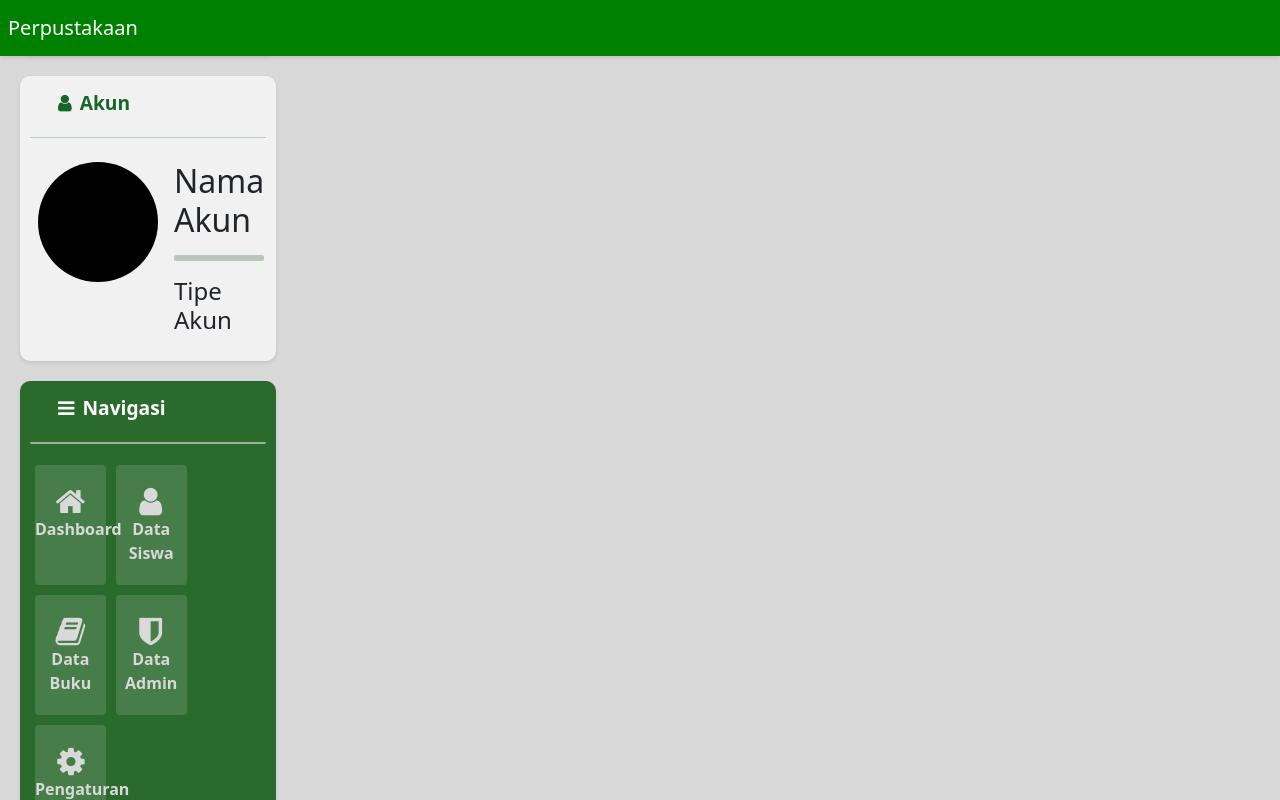
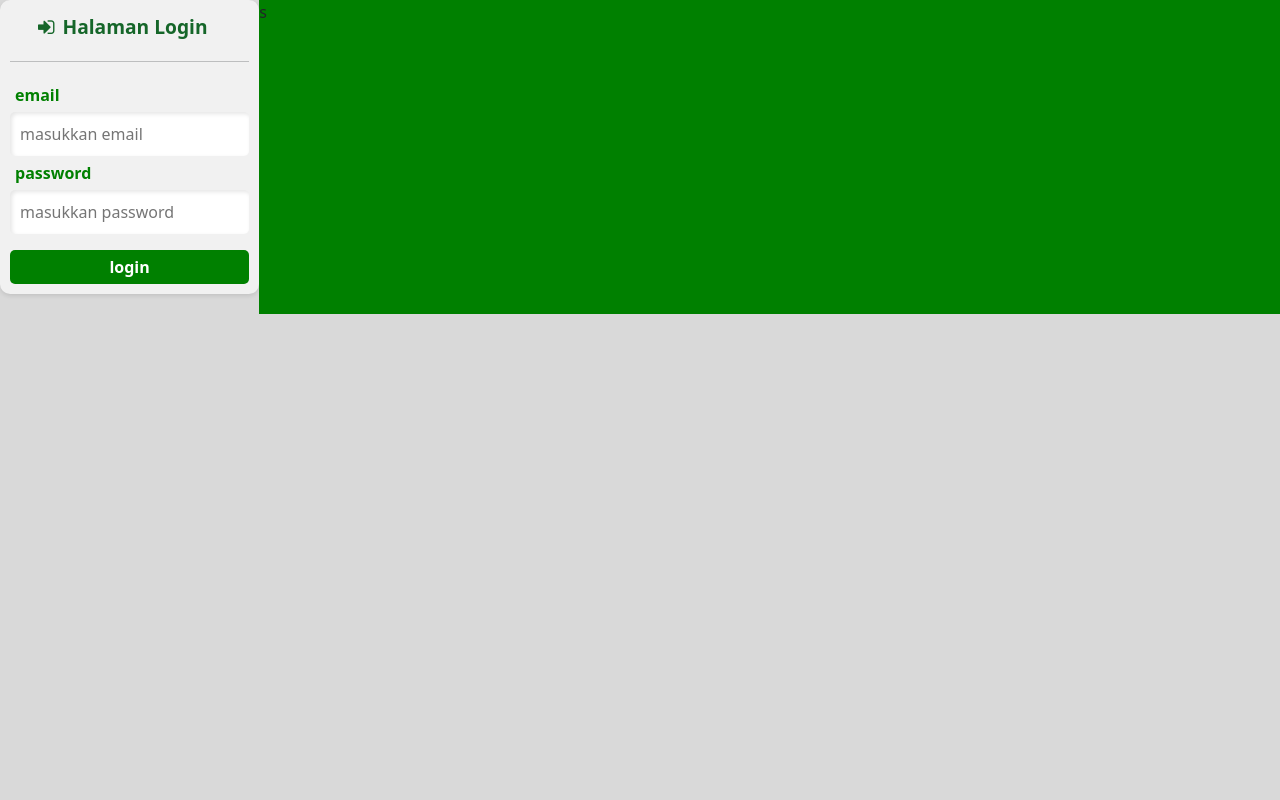
Before and after one commit to rizalalfadlil/perpustakaan, a React (Create React App) app: page /login in a window 1280 px wide. Built offline with nearby package versions, Linux system fonts and the light colour scheme.

Commit message:
menambahkan log out

```diff
--- a/src/App.js
+++ b/src/App.js
@@ -1,21 +1,9 @@
-import logo from './logo.svg';
 import './App.css';
 import './css/style.css';
-import Navbar from './components/Navbar';
-import { Sidebar } from './components/Sidebar';
-import { Mainpage } from './mainpage';
-import { ScrollUp } from './components/scrollup';
+import { Mainpage } from './components/mainpage';
 function App() {
   return (
-    <>
-    <div className='content'>
-    <ScrollUp/>
-    <Navbar className="nb"/>
-      <Sidebar/>
-      <Mainpage/>
-    </div>
-    </>
+    <Mainpage/>
   );
 }
-
 export default App;
--- a/src/components/crud/editbook.js
+++ b/src/components/crud/editbook.js
@@ -1,5 +1,5 @@
 import React from "react";
-import { InputText, InputNumber, InputTextArea } from "./inputs/Inputs";
+import { InputText, InputTextArea } from "./inputs/Inputs";
 
 export function EditBook(){
     return(
--- a/src/components/data siswa/daftarPinjam.js
+++ b/src/components/data siswa/daftarPinjam.js
@@ -25,7 +25,7 @@ const PinjamBuku = (props) =>{
             <div className="align-left">
                 {props.expired}
                 <button className="close-button">
-                    <i className="fa fa-close"/>
+                    <i className="fa fa-close text-danger"/>
                 </button>
             </div>
         </div>
--- /dev/null
+++ b/src/components/loginPage.js
@@ -0,0 +1,34 @@
+import React from "react";
+import 'font-awesome/css/font-awesome.min.css';
+import 'bootstrap/dist/css/bootstrap.min.css';
+import '../css/style.css';
+export function LoginPage(){
+    return(
+            <div className="box-container h-100">
+                <div className="box w-25">
+                <b className="box-title"><i className="fa fa-sign-in m-2"/>Halaman Login</b>
+                <hr/>
+                <div className="">
+                        <form action="/">
+                            <Input name='email' type='email'/>
+                            <Input name='password' type='password'/>
+                            <button className="button1 mt-3"> login</button>
+                        </form>
+                        </div>
+                </div>
+                <div className="solid">
+                    s
+                </div>
+            </div>
+    )
+}
+const Input = (props) =>{
+    return(
+        <>
+        <label className="login-page-title">{props.name}</label>
+        <br/>
+        <input className="login-page-input" type={props.type} name={props.name} placeholder={`masukkan `+ props.name} id={props.id}/>
+        <br/>
+        </>
+    )
+}
--- /dev/null
+++ b/src/components/mainpage.js
@@ -0,0 +1,108 @@
+import "../css/style.css";
+import SmallBox from "./mainpage/smallbox";
+import { ActivityLog } from "./mainpage/activity";
+import { BookInfo } from "./data buku/infoBuku";
+import { BookList } from "./data buku/listBuku";
+import { Menu } from "./data buku/menu";
+import { RoutePage } from "./routes";
+import { ListSiswa } from "./data siswa/listSiswa";
+import { InfoSiswa } from "./data siswa/infoSiswa";
+import { InfoAdmin } from "./data admin/infoAdmin";
+import { ListAdmin } from "./data admin/listAdmin";
+import { DaftarPinjam } from "./data siswa/daftarPinjam";
+import { ScrollUp } from "./scrollup";
+import Navbar from "./Navbar";
+import { Sidebar } from "./Sidebar";
+import { SettingsPage } from "./settings";
+export const Mainpage = () => {
+    return (
+        <>
+          {isLoginPage() ? (
+            <RoutePage />
+          ) : (
+            <Frame>
+              <RoutePage />
+            </Frame>
+          )}
+        </>
+      );
+}
+function isLoginPage() {
+    return window.location.pathname === '/login';
+}
+function Frame(props){
+    return(
+<>
+        <div className='content'>
+        <ScrollUp/>
+        <Navbar className="nb"/>
+          <Sidebar/>
+          <div className="main">
+            {props.children}
+        </div>
+        </div>
+</>
+    )
+}
+const Dashboard = () =>{
+ return(
+    <>
+    <div className="box welcome">
+        <h1>welcome</h1>
+    </div>
+    <div className="box-container">
+        <SmallBox jumlah="4" judul="judul"/>
+        <SmallBox jumlah="1" judul="judul"/>
+        <SmallBox jumlah="2" judul="judul"/>
+        <SmallBox jumlah="3" judul="judul" class="last"/>
+    </div>
+    <ActivityLog/>
+    </>
+ )
+}
+const DataBuku = () =>{
+    return(
+       <>
+       <div className="box-container">
+        <div className="half">
+            <BookInfo/>
+            <Menu/>
+        </div>
+        <BookList/>
+       </div>
+       </>
+    )
+}
+const DataSiswa = () =>{
+    return(
+       <>
+       <div className="box-container">
+        <div className="half">
+            <InfoSiswa/>
+            <DaftarPinjam/>
+            <Menu/>
+        </div>
+        <ListSiswa/>
+       </div>
+       </>
+    )
+}
+const DataAdmin = () =>{
+    return(
+       <>
+       <div className="box-container">
+        <div className="half">
+            <InfoAdmin/>
+            <Menu/>
+        </div>
+        <ListAdmin/>
+       </div>
+       </>
+    )
+}
+const Settings = () =>{
+    return(
+       <SettingsPage/>
+    )
+}
+export {DataBuku, Dashboard, DataSiswa, DataAdmin, Settings};
--- a/src/components/routes.js
+++ b/src/components/routes.js
@@ -1,7 +1,8 @@
 import { BrowserRouter, Routes, Route } from "react-router-dom";
-import { DataBuku, Dashboard, DataSiswa, DataAdmin } from "../mainpage";
+import { DataBuku, Dashboard, DataSiswa, DataAdmin, Settings } from "./mainpage";
 import { BookEditPage } from "./crud/editPage";
 import { SiswaEditPage } from "./crud/editPage";
+import { LoginPage } from "./loginPage";
 export const RoutePage = () => {
     return (
         <BrowserRouter>
@@ -13,6 +14,8 @@ export const RoutePage = () => {
 
                 <Route path="/buku/edit" Component={BookEditPage}/>
                 <Route path="/siswa/edit" Component={SiswaEditPage}/>
+                <Route path="/settings" Component={Settings}/>
+                <Route path="/login" Component={LoginPage}/>
             </Routes>
         </BrowserRouter>
     )
--- /dev/null
+++ b/src/components/settings.js
@@ -0,0 +1,15 @@
+import React from "react";
+import '../css/style.css';
+import 'font-awesome/css/font-awesome.min.css';
+import 'bootstrap/dist/css/bootstrap.min.css';
+import { InputNumber } from "./crud/inputs/Inputs";
+
+export function SettingsPage(){
+    return(
+        <div className="box">
+            <b className="box-title"><i className="fa fa-cog m-2"/>Pengaturan</b>
+            <hr/>
+            <InputNumber name="Denda Keterlambatan" w="25"/>
+        </div>
+    )
+}
--- a/src/components/sidebar/Navigation.js
+++ b/src/components/sidebar/Navigation.js
@@ -12,7 +12,8 @@ export const Navigation = () =>{
             <a href='/siswa'><i className="fa fa-user m-2"/><br/>Data Siswa</a>
             <a href='/buku'><i className="fa fa-book m-2"/><br/>Data Buku</a>
             <a href='/admin'><i className="fa fa-shield m-2"/><br/>Data Admin</a>
-            <a href='/'><i className="fa fa-cog m-2"/><br/>Pengaturan</a>
+            <a href='/settings'><i className="fa fa-cog m-2"/><br/>Pengaturan</a>
+            <a href='/login'><i className="fa fa-sign-out m-2"/><br/>Keluar</a>
             </div>
         </div>
     )
--- a/src/css/style.css
+++ b/src/css/style.css
@@ -1,5 +1,29 @@
+:root{
+    --color-one: rgb(0, 128, 0);
+    --color-two: rgb(43, 105, 45);
+    --color-three: rgb(21, 102, 41);
+    --color-underline: rgba(0, 165, 0, 0.233);
+    --color-four: rgb(43, 197, 43);
+    --color-five: rgb(134, 230, 134);
+    --color-six: rgb(217, 223, 217);
+
+    --theme-one: rgb(255, 255, 255);
+    --theme-two: rgb(217, 217, 217);
+    --theme-three: rgb(241, 241, 241);
+    --theme-four: rgba(255, 255, 255, 0.13);
+    --theme-five: rgb(224, 224, 224);
+    --theme-six: rgb(218, 218, 218);
+    --theme-seven: rgb(226, 226, 226);
+    --theme-eight: rgb(233, 233, 233);
+    --theme-nine: rgba(255, 255, 255, 0.281);
+    --theme-invert: rgb(0, 0, 0);
+
+}
+#root{
+    background-color: var(--theme-two);
+}
 .bg{
-    background-color: #D9D9D9;
+    background-color: var(--theme-two);
     width: 100%;
     height: 100%;
 }
@@ -11,8 +35,8 @@
     width: 20%;
 }
 .custom-navbar {
-    background-color: green;
-    color: white;
+    background-color: var(--color-one);
+    color: var(--theme-one);
     box-shadow: 0 2px 4px rgba(0, 0, 0, 0.1);
 }
   .sb{
@@ -23,11 +47,11 @@
     z-index: 2;
 }
 html{
-    background-color: #d9d9d9;
+    background-color: var(--theme-two);
 }
 .box {
     border-radius: 10px;
-    background-color: #f1f1f1;
+    background-color: var(--theme-three);
     width: 100%;
     margin-bottom: 20px;
     padding: 10px;
@@ -39,7 +63,7 @@ html{
 }
 .box-invert {
     border-radius: 10px;
-    background-color: #d9d9d9;
+    background-color: var(--theme-two);
     width: 100%;
     margin-bottom: 20px;
     padding: 10px;
@@ -52,27 +76,27 @@ html{
     background-color: #367e39;
 } */
 .box-dark{
-    background-color: #2B6A2D;
-    color: white;
+    background-color: var(--color-two);
+    color: var(--theme-one);
 }
 .box-dark hr{
-    border: solid 1px white;
+    border: solid 1px var(--theme-one);
     border-radius: 2px;
     opacity: 50%;
 }
 .box-title{
     padding-left: 20px;
     font-size: larger;
-    color: #156629;
+    color: var(--color-three);
     font-weight: bold;
 }
 .box-title-dark{
     padding-left: 20px;
     font-size: larger;
-    color: #ffffff;
+    color: var(--theme-one);
 }
 .content{
-    background-color: #d9d9d9;
+    background-color: var(--theme-two);
 }
 /* AccountInfo */
 .accountinfo{
@@ -90,10 +114,10 @@ html{
     width: 120px;
     height: 120px;
     border-radius: 100px;
-    background-color: black;
+    background-color: var(--theme-invert);
 }
 .account-table hr{
-    border: solid 3px rgb(14, 75, 14);
+    border: solid 3px var(--color-three);
     border-radius: 2px;
 }
 /* Navigation */
@@ -102,17 +126,17 @@ html{
 }
 .navigation .flex-wrap a{
     text-align: center;
-    background-color: rgba(255, 255, 255, 0.13);
+    background-color: var(--theme-four);
     width: 30%;
     padding: 20px 0px;
     margin: 5px;
-    color: #D9D9D9;
+    color: var(--theme-two);
     text-decoration: none;
     border-radius: 4px;
     font-weight: bold;
 }
 .navigation .flex-wrap a:hover{
-    background-color: #ffffff15;
+    background-color: var(--theme-nine);
 }
 .navigation .flex-wrap a i{
     scale: 2;
@@ -151,7 +175,7 @@ html{
     border-radius: 2px;
 }
 .close-button:hover{
-    background-color: #e0e0e0;
+    background-color: var(--theme-five);
 }
 .buku-dipinjam{
     width: 50%;
@@ -167,7 +191,7 @@ html{
     flex-wrap: wrap;
 }
 .number-bg{
-    background-color: rgb(217, 223, 217);
+    background-color: var(--color-six);
     height: 100px;
     justify-content: center;
     align-items: center;
@@ -184,7 +208,7 @@ html{
     width: 50%;
 }
 .title hr{
-    border: solid 2px green;
+    border: solid 2px var(--color-one);
 }
 .activity{
     height: auto;
@@ -192,18 +216,18 @@ html{
 table{
     font-size: larger;
     width: 100%;
-    background-color: #ffffff;
+    background-color: var(--theme-one);
     border-radius: 10px;
 }
 td,th{
     padding: 10px;
 }
 table th{
-    border-bottom: solid 2px rgba(0, 128, 0, 0.301);
+    border-bottom: solid 2px var(--color-underline);
 }
 tr :hover{
     border-radius: 10px;
-    background-color: #dadada;
+    background-color: var(--theme-six);
 }
 .activity-table .time{
     width: 25%;
@@ -215,7 +239,7 @@ tr :hover{
     height: max-content;
 }
 .gambar-buku{
-    background-color: #e2e2e2;
+    background-color: var(--theme-seven);
     width: 40%;
     margin: 10px;
     height: 200px;
@@ -225,7 +249,7 @@ tr :hover{
     flex-wrap: wrap;
 }
 .gambar-buku-list{
-    background-color: #e2e2e2;
+    background-color: var(--theme-seven);
     width: 150px;
     margin: 10px;
     height: 200px;
@@ -233,7 +257,7 @@ tr :hover{
     border-radius: 10px;
 }
 .gambar-buku-list a{
-    color: white;
+    color: var(--theme-one);
     font-weight: bold;
     text-align: center;
     display: block;
@@ -249,10 +273,10 @@ tr :hover{
     overflow: hidden;
 }
 .underlined{
-    border-bottom: solid 2px rgba(0, 165, 0, 0.233);
+    border-bottom: solid 2px var(--color-underline);
 }
 .info-buku b, .info-siswa b, .info-admin b, .deskripsi-buku b{
-    border-bottom: solid 2px rgba(0, 165, 0, 0.233);
+    border-bottom: solid 2px var(--color-underline);
 }
 .menu-box{
     height: auto;
@@ -266,20 +290,20 @@ tr :hover{
     border-radius: 5px;
     margin: 5px;
     text-decoration: none;
-    color: white;
+    color: var(--theme-one);
     text-align: center;
 }
 .menu-box a:hover{
     opacity: 50%;
 }
 .green1{
-    background-color: rgb(0, 119, 0);
+    background-color: var(--color-three);
 }
 .green2{
-    background-color: rgb(43, 197, 43);
+    background-color: var(--color-four);
 }
 .green3{
-    background-color: rgb(134, 230, 134);
+    background-color: var(--color-five);
 }
 /* Siswa */
 .foto-siswa, .foto-admin{
@@ -292,14 +316,16 @@ tr :hover{
 /* edit */
 .input{
  padding: 20px;
+
 }
 .input input{
     width: 100%;
     margin-top: 20px;
     font-size: xx-large;
     border: none;
-    border-bottom: solid 2px rgba(0, 165, 0, 0.233);
+    border-bottom: solid 2px var(--color-underline);
     border-radius: 2px;
+    background-color: var(--theme-three);
 }
 .input textarea{
     border-radius: 10px;
@@ -308,14 +334,52 @@ tr :hover{
     margin-top: 20px;
     font-size: x-large;
     border: none;
-    border-bottom: solid 2px rgba(0, 165, 0, 0.233);
+    border-bottom: solid 2px var(--color-underline);
     border-radius: 2px;
+    background-color: var(--theme-three);
 }
 .input input:focus, .input input:hover, textarea:focus, textarea:hover{
 
     outline: none;
-    background-color: #e9e9e9;
+    background-color: var(--theme-one);
 }
 .icon{
     width: 50px;
 }
+.login-page{
+    margin-top: 15%;
+    margin-left: 5%;
+}
+.login-page-input{
+    width: 100%;
+    border: none;
+    padding: 10px;
+    border-radius: 5px;
+    box-shadow: inset 2px 2px 4px rgba(0, 0, 0, 0.1);
+    transition: 100ms ease;
+}
+.login-page-title{
+    margin: 5px;
+    font-weight: bold;
+    color: var(--color-one);
+}
+.login-page-input:focus, .login-page-input:hover{
+    outline: none;
+    border-left: solid 4px var(--color-five);
+    border-radius: 0px ;
+    box-shadow: inset 0px 2px 4px rgba(0, 0, 0, 0.1);
+}
+.button1{
+    background-color: var(--color-one);
+    width: 100%;
+    padding: 5px;
+    border: none;
+    color: white;
+    font-weight: bold;
+    border-radius: 5px;
+}
+.solid{
+    background-color: var(--color-one);
+    width: 100%;
+    height: f;
+}
```
Also changed, not shown: src/mainpage.js (deleted, +0 -76 lines), 1 other file (tests, documents, lock files or other folders).
